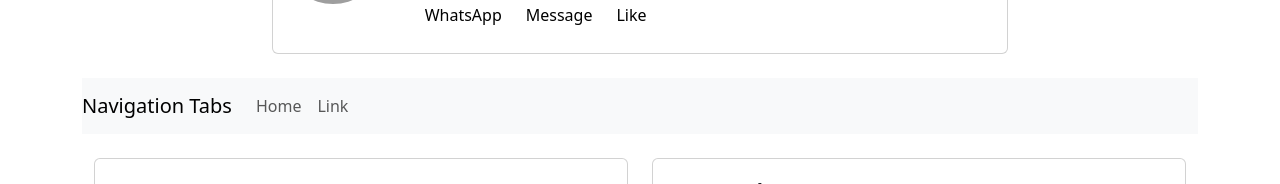
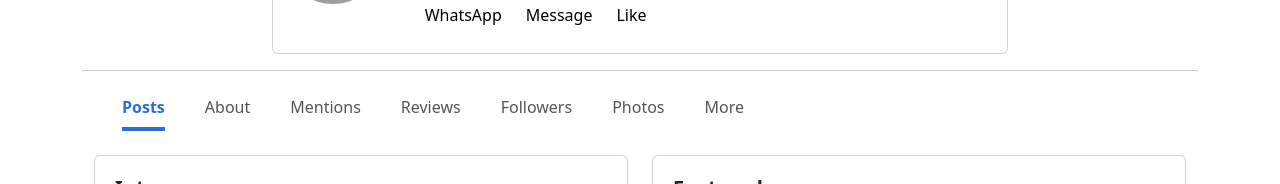
Before and after one commit to Fazal-dev/fb_profile_page_clone_react, a React (Vite) app: page / in a window 1280 px wide. Shown: the part 520-704 px from the top of the page. Built offline with nearby package versions, Linux system fonts and the light colour scheme; grey boxes are pictures that could not be loaded.

Commit message:
add:nav tab component

```diff
--- a/index.html
+++ b/index.html
@@ -2,7 +2,7 @@
 <html lang="en">
   <head>
     <meta charset="UTF-8" />
-    <link rel="icon" type="image/svg+xml" href="/vite.svg" />
+    <link rel="icon" type="image/svg+xml" href="/fb_logo.png" />
     <meta name="viewport" content="width=device-width, initial-scale=1.0" />
     <title>Facebook</title>
     <link
--- a/src/App.jsx
+++ b/src/App.jsx
@@ -1,14 +1,5 @@
 import React from "react";
-import {
-  Container,
-  Row,
-  Col,
-  Navbar,
-  Nav,
-  Button,
-  Card,
-  Image,
-} from "react-bootstrap";
+import { Container, Row, Col, Button, Card, Image } from "react-bootstrap";
 import Header from "./components/Header/Header";
 import "./App.css";
 import Photos from "./components/photos/Photos";
@@ -16,6 +7,7 @@ import Intro from "./components/intro/Intro";
 import Featured from "./components/Featured/Featured";
 
 import PostList from "./components/PostList/PostList";
+import Nav_tab from "./components/nav_tab/Nav_tab";
 
 function App() {
   return (
@@ -57,17 +49,9 @@ function App() {
             </Card>
           </Col>
         </Row>
+        <hr />
         {/* navigation tab start */}
-        <Navbar bg="light" expand="lg" className="mt-4">
-          <Navbar.Brand href="#">Navigation Tabs</Navbar.Brand>
-          <Navbar.Toggle aria-controls="basic-navbar-nav" />
-          <Navbar.Collapse id="basic-navbar-nav">
-            <Nav className="mr-auto">
-              <Nav.Link href="#home">Home</Nav.Link>
-              <Nav.Link href="#link">Link</Nav.Link>
-            </Nav>
-          </Navbar.Collapse>
-        </Navbar>
+        <Nav_tab />
         {/* navigation tab end */}
 
         <Container>
@@ -75,19 +59,16 @@ function App() {
             <Col md={6}>
               {/* intro start */}
               <Intro />
-              {/* intro start */}
             </Col>
             <Col md={6}>
               {/* featured start */}
               <Featured />
-              {/* featured end */}
             </Col>
           </Row>
           <Row className=" justify-content-center mt-4">
             <Col md={6}>
               {/* photos section start */}
               <Photos />
-              {/* photos section end */}
             </Col>
             <Col md={6}>
               {/* posts */}
--- a/src/components/Post/Post.jsx
+++ b/src/components/Post/Post.jsx
@@ -30,8 +30,7 @@ const Post = ({ post }) => {
             variant="primary"
             className="d-flex align-items-center btn-post"
           >
-            <i className="fas fa-thumbs-up mr-1"></i>
-            Like
+            <i className="fas fa-thumbs-up mr-2"></i> Like
           </Button>
 
           <Button
--- /dev/null
+++ b/src/components/nav_tab/Nav_tab.jsx
@@ -0,0 +1,26 @@
+import { useState } from "react";
+import Tab from "react-bootstrap/Tab";
+import Tabs from "react-bootstrap/Tabs";
+
+import "./nav_tab.css";
+const Nav_tab = () => {
+  const [key, setKey] = useState("Posts");
+  return (
+    <Tabs
+      variant="underline"
+      activeKey={key}
+      onSelect={(k) => setKey(k)}
+      className="mb-3 tab_container"
+    >
+      <Tab eventKey="Posts" title="Posts"></Tab>
+      <Tab eventKey="About" title="About"></Tab>
+      <Tab eventKey="Mentions" title="Mentions"></Tab>
+      <Tab eventKey="Reviews" title="Reviews"></Tab>
+      <Tab eventKey="Followers" title="Followers"></Tab>
+      <Tab eventKey="Photos" title="Photos"></Tab>
+      <Tab eventKey="More" title="More"></Tab>
+    </Tabs>
+  );
+};
+
+export default Nav_tab;
--- /dev/null
+++ b/src/components/nav_tab/nav_tab.css
@@ -0,0 +1,15 @@
+.nav-link {
+  color: rgb(84, 84, 84) !important;
+}
+.nav-link :hover {
+  color: rgb(36, 111, 217) !important;
+}
+.nav-underline .nav-link.active,
+.nav-underline .show > .nav-link {
+  color: rgb(36, 111, 217) !important;
+  border-bottom: solid 4px rgb(36, 111, 217) !important;
+}
+.nav {
+  gap: 40px !important;
+  padding-left: 40px !important;
+}
```
